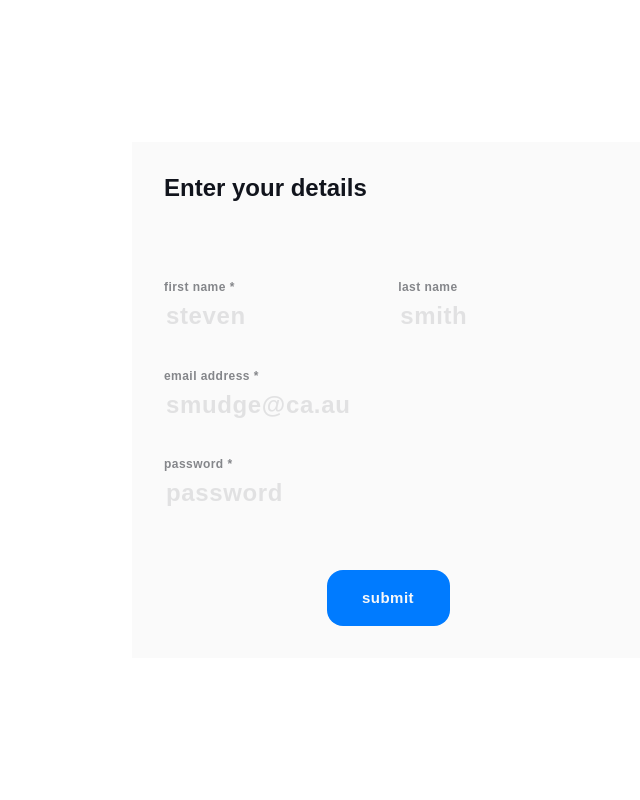
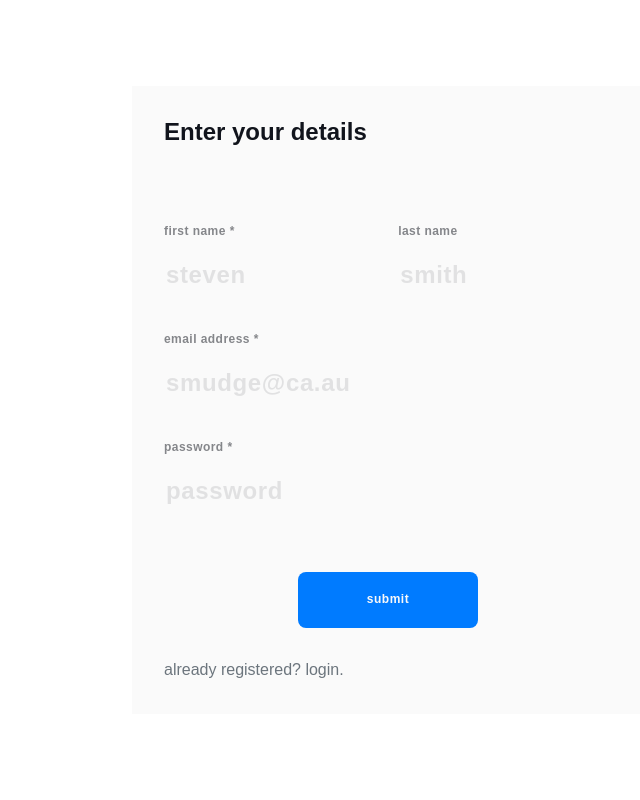
Before and after one commit to prateekb1912/pricetracker, a Django app: page /register/ in a window 1280 px wide. Shown: the whole page, without its empty margins (252-892 px from the left). Run offline with Django 4.2, Linux system fonts and the light colour scheme; parts of the project's set-up code (start-up, migrations or seed data) failed here and were passed over; some libraries are stand-ins or nearby versions.

Commit message:
Add login url

```diff
--- a/app/tracker/static/css/signup_page.css
+++ b/app/tracker/static/css/signup_page.css
@@ -1,5 +1,5 @@
 body {
-    font-size: 21px;
+    font-size: 32px;
     font-family: sans-serif;
 }
 
@@ -116,20 +116,25 @@ label {
     letter-spacing: 0.64px;
     color: #11141c;
 }
-
 .btn_div {
     margin-top: 60px;
     display: grid;
     place-items: center;
-    /* margin-left: 40px; */
+    grid-auto-flow: column;
+    gap: 2rem;
     /* margin-bottom: 120px; */
 }
 
+.login-btn-div {
+    margin-top: 30px;
+    font-size: 16px;
+}
+
 .button {
-    width: 123px;
+    width: 40%;
     height: 56px;
-    border-radius: 16px;
-    font-size: 15px;
+    border-radius: 8px;
+    font-size: 12px;
     font-weight: bold;
     line-height: 1.33;
     letter-spacing: 0.5px;
--- a/app/tracker/templates/register.html
+++ b/app/tracker/templates/registration/login.html
@@ -7,7 +7,7 @@
     <meta charset="UTF-8">
     <meta http-equiv="X-UA-Compatible" content="IE=edge">
     <meta name="viewport" content="width=device-width, initial-scale=1.0">
-    <title>Sign Up</title>
+    <title>Login</title>
 
     <!-- Latest compiled and minified CSS -->
     <link rel="stylesheet" href="https://maxcdn.bootstrapcdn.com/bootstrap/4.4.1/css/bootstrap.min.css">
@@ -23,35 +23,21 @@
             <hr class="first_hr">
             <form action="" method="post" class="register-form">
                 {% csrf_token %}
-
                 <div>
-                    <div class="div_first_name">
-                        <label class="label first_Name_Label">first name <span class="required"> * </span> </label>
-                        <!-- <input type="text" class="labelData first_Name_Input" id="first_name" placeholder="steven">
-                        -->
-                        {{form.first_name}}
-                    </div>
-                    <div class="div_last_name">
-                        <label class="label lastNameLabel">last name</label>
-                        <!-- <input type="text" class="labelData last_Name_Input" id="last_name" placeholder="williamson"> -->
-                        {{ form.last_name }}
-                    </div>
-
                     <label class="label emailLabel">email address <span class="required"> * </span> </label>
-                    <!-- <input type="email" class="labelData email_Name_Input" id="email" placeholder="abc@example.com"
-                        autocomplete="false"> -->
-                        {{ form.email }}
+                    <input type="email" class="labelData emailNameInput" name="username" placeholder="test@example.com">
 
                     <label class="label passwordLabel">password <span class="required"> * </span> </label>
-                    <!-- <input type="password" class="labelData email_Name_Input" id="password" placeholder="password"> -->
-                    {{ form.password }}
+                    <input type="password" class="labelData" name="password" placeholder="password">
 
                     <div class="btn_div">
                         <button class="button btn-primary text-center">submit</button>
                     </div>
-
                 </div>
             </form>
+            <div class="login-btn-div">
+                <a class="text-secondary" href="/register">new here? register.</a>
+            </div>
         </div>
     </div>
 
--- /dev/null
+++ b/app/tracker/templates/registration/register.html
@@ -0,0 +1,62 @@
+{% load static %}
+
+<!DOCTYPE html>
+<html lang="en">
+
+<head>
+    <meta charset="UTF-8">
+    <meta http-equiv="X-UA-Compatible" content="IE=edge">
+    <meta name="viewport" content="width=device-width, initial-scale=1.0">
+    <title>Sign Up</title>
+
+    <!-- Latest compiled and minified CSS -->
+    <link rel="stylesheet" href="https://maxcdn.bootstrapcdn.com/bootstrap/4.4.1/css/bootstrap.min.css">
+
+    <link rel="stylesheet" href="{% static 'css/signup_page.css' %}">
+
+</head>
+
+<body>
+    <div class="gridContainer">
+        <div class="personalDetailDiv">
+            <h1 class="personalDetailHeading">Enter your details</h1>
+            <hr class="first_hr">
+            <form action="" method="post" class="register-form">
+                {% csrf_token %}
+
+                <div>
+                    <div class="div_first_name">
+                        <label class="label first_Name_Label">first name <span class="required"> * </span> </label>
+                        <!-- <input type="text" class="labelData first_Name_Input" id="first_name" placeholder="steven">
+                        -->
+                        {{form.first_name}}
+                    </div>
+                    <div class="div_last_name">
+                        <label class="label lastNameLabel">last name</label>
+                        <!-- <input type="text" class="labelData last_Name_Input" id="last_name" placeholder="williamson"> -->
+                        {{ form.last_name }}
+                    </div>
+
+                    <label class="label emailLabel">email address <span class="required"> * </span> </label>
+                    <!-- <input type="email" class="labelData email_Name_Input" id="email" placeholder="abc@example.com"
+                        autocomplete="false"> -->
+                        {{ form.email }}
+
+                    <label class="label passwordLabel">password <span class="required"> * </span> </label>
+                    <!-- <input type="password" class="labelData email_Name_Input" id="password" placeholder="password"> -->
+                    {{ form.password }}
+
+                    <div class="btn_div">
+                        <button class="button btn-primary text-center">submit</button>
+                    </div>
+                </div>
+            </form>
+            <div class="login-btn-div">
+                <a class="text-secondary" href="/login">already registered? login.</a>
+            </div>
+        </div>
+    </div>
+
+</body>
+
+</html>
--- a/app/tracker/urls.py
+++ b/app/tracker/urls.py
@@ -1,4 +1,5 @@
 from django.urls import path
+import django.contrib.auth.views as authviews
 
 from . import views
 
@@ -7,5 +8,6 @@ urlpatterns = [
     path('products', views.list_all_products, name='product_list'),
     path('product/<str:asin>', views.view_product, name='view_product'),
     path('delete/<str:asin>', views.delete_product, name='delete_product'),
-    path('register/', views.register_user, name='register_user'),
+    path('register/', views.register_user, name='register'),
+    path('login/', views.login_user, name='login'),
 ]
--- a/app/tracker/views.py
+++ b/app/tracker/views.py
@@ -1,7 +1,7 @@
 import logging
 
 from django.contrib import messages
-from django.contrib.auth import login, logout
+from django.contrib.auth import authenticate, login, logout
 from django.contrib.auth.hashers import make_password
 from django.contrib.auth.decorators import login_required
 from django.core.exceptions import ObjectDoesNotExist
@@ -15,7 +15,7 @@ from .forms import UserCreationForm
 
 logger = logging.getLogger(__name__)
 
-@login_required(login_url='/register/', redirect_field_name='')
+@login_required(login_url='/login/')
 def index(request):
     if request.method == 'POST':
         post_data = request.POST
@@ -34,8 +34,6 @@ def index(request):
     return render(request, 'index.html')
 
 def register_user(request):
-    form = UserCreationForm()
-
     if request.method == 'POST':
         data = request.POST
         logger.warning(data)
@@ -53,11 +51,28 @@ def register_user(request):
 
             return redirect('index')
 
+    form = UserCreationForm()
     context = {'form': form}
 
-    return render(request, 'register.html', context)
+    return render(request, 'registration/register.html', context)
 
-@login_required(login_url='/register/', redirect_field_name='')
+def login_user(request):
+    if request.method == 'POST':
+        username = request.POST['username']
+        password = request.POST['password']
+
+        print(f'{username}:{password}')
+
+        user = authenticate(request, username=username, password=password)
+        if user:
+            login(request, user)
+            return redirect('index')
+
+        logger.warning(user)
+
+    return render(request, 'registration/login.html', context={})
+
+@login_required(login_url='/login/')
 def view_product(request, asin):
     try:
         product = Product.objects.filter(asin__contains=asin)
@@ -66,13 +81,13 @@ def view_product(request, asin):
     except ObjectDoesNotExist:
         return HttpResponseBadRequest({'error': 'Wrong ASIN'})
 
-@login_required(login_url='/register/', redirect_field_name='')
+@login_required(login_url='/login/')
 def list_all_products(request):
     products_list = Product.objects.order_by('-added_at')
 
     return render(request, template_name='products_list.html', context={'list': products_list})
 
-@login_required(login_url='/register/', redirect_field_name='')
+@login_required(login_url='/login/')
 def delete_product(request, asin):
     product = Product.objects.get(asin=asin)
     if request.method == 'POST':
```
